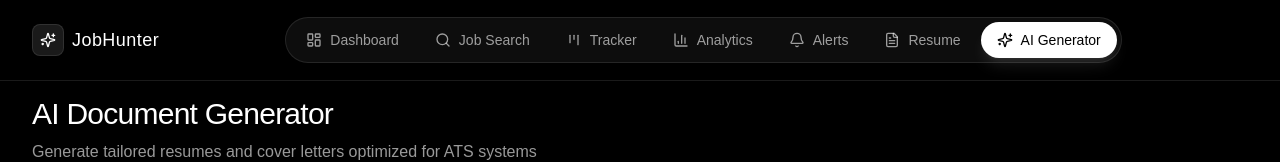
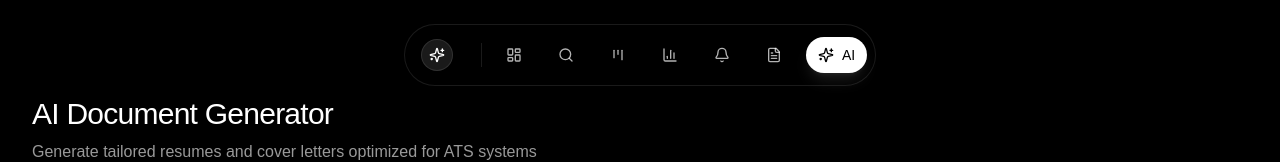
Before and after one commit to mu1ze/Job-Hunter, a React (Vite) app: page /generate in a window 1280 px wide. Shown: the top 162 px of the page. Built offline with nearby package versions, Linux system fonts and the light colour scheme; a web font is replaced by a local one.

Commit message:
Fixed the navbar

```diff
--- a/src/components/layout/Navbar.tsx
+++ b/src/components/layout/Navbar.tsx
@@ -12,45 +12,91 @@ import {
     Bell,
     User
 } from 'lucide-react'
-import { useState } from 'react'
+import { useState, useRef, useEffect } from 'react'
 import { useUserStore } from '../../stores'
 
 const navItems = [
     { path: '/dashboard', label: 'Dashboard', icon: LayoutDashboard },
-    { path: '/jobs', label: 'Job Search', icon: Search },
+    { path: '/jobs', label: 'Jobs', icon: Search },
     { path: '/tracker', label: 'Tracker', icon: Kanban },
-    { path: '/analytics', label: 'Analytics', icon: BarChart3 },
+    { path: '/analytics', label: 'Stats', icon: BarChart3 },
     { path: '/alerts', label: 'Alerts', icon: Bell },
     { path: '/resume', label: 'Resume', icon: FileText },
-    { path: '/generate', label: 'AI Generator', icon: Sparkles },
+    { path: '/generate', label: 'AI', icon: Sparkles },
 ]
 
 export default function Navbar() {
     const [isMobileMenuOpen, setIsMobileMenuOpen] = useState(false)
+    const [isExpanded, setIsExpanded] = useState(false)
     const location = useLocation()
     const { profile, logout } = useUserStore()
+    const navRef = useRef<HTMLDivElement>(null)
 
     const handleLogout = () => {
         logout()
         window.location.href = '/'
     }
 
+    // Stable hover: detect if mouse is within a slightly larger hit area or the pill itself
+    useEffect(() => {
+        const handleMouseMove = (e: MouseEvent) => {
+            if (window.innerWidth < 1024) return // Disable hover logic on mobile
+
+            if (navRef.current) {
+                const rect = navRef.current.getBoundingClientRect()
+                // Add a small buffer around the pill for stability
+                const buffer = 20
+                const isWithin =
+                    e.clientX >= rect.left - buffer &&
+                    e.clientX <= rect.right + buffer &&
+                    e.clientY >= rect.top - buffer &&
+                    e.clientY <= rect.bottom + buffer + 20 // Extra bottom buffer
+
+                if (isWithin && !isExpanded) {
+                    setIsExpanded(true)
+                } else if (!isWithin && isExpanded) {
+                    setIsExpanded(false)
+                }
+            }
+        }
+
+        window.addEventListener('mousemove', handleMouseMove)
+        return () => window.removeEventListener('mousemove', handleMouseMove)
+    }, [isExpanded])
+
     return (
-        <nav className="fixed top-0 left-0 right-0 z-50 transition-all duration-300 border-b border-white/10 bg-black/50 backdrop-blur-xl">
-            <div className="max-w-7xl mx-auto px-4 sm:px-6 lg:px-8">
-                <div className="flex items-center justify-between h-20">
-                    {/* Logo */}
-                    <Link to="/dashboard" className="flex items-center gap-2 group">
-                        <div className="w-8 h-8 rounded-lg flex items-center justify-center bg-white/10 backdrop-blur-md border border-white/10 group-hover:bg-white/20 transition-colors">
+        <div className="fixed top-6 left-0 right-0 z-50 flex justify-center px-4 pointer-events-none">
+            <nav
+                ref={navRef}
+                className={`
+                    pointer-events-auto
+                    relative flex items-center gap-2 p-1.5 rounded-full
+                    bg-black/40 backdrop-blur-2xl border border-white/10
+                    transition-all duration-500 ease-[cubic-bezier(0.23,1,0.32,1)]
+                    shadow-[0_8px_32px_rgba(0,0,0,0.5)]
+                    w-auto max-w-[95vw] px-2
+                `}
+            >
+                {/* Logo Section */}
+                <Link
+                    to="/dashboard"
+                    className="flex items-center gap-2 group p-2 rounded-full hover:bg-white/5 transition-colors shrink-0"
+                >
+                    <div className="w-8 h-8 rounded-full flex items-center justify-center bg-white/10 border border-white/10 group-hover:scale-110 transition-transform duration-300">
                         <Sparkles className="w-4 h-4 text-white" />
                     </div>
-                        <span className="font-medium text-lg text-white tracking-wide hidden sm:block">
+                    <span className={`
+                        font-medium text-white tracking-tight overflow-hidden transition-all duration-500
+                        ${isExpanded ? 'w-20 opacity-100 ml-1' : 'w-0 opacity-0'}
+                    `}>
                         JobHunter
                     </span>
                 </Link>
 
-                    {/* Desktop Nav */}
-                    <div className="hidden lg:flex items-center gap-1 bg-white/5 p-1 rounded-full border border-white/10 backdrop-blur-md">
+                <div className="h-6 w-px bg-white/10 mx-1" />
+
+                {/* Desktop Nav Items */}
+                <div className="hidden lg:flex items-center gap-1">
                     {navItems.map((item) => {
                         const isActive = location.pathname === item.path
                         const Icon = item.icon
@@ -59,65 +105,96 @@ export default function Navbar() {
                                 key={item.path}
                                 to={item.path}
                                 className={`
-                    flex items-center gap-2 px-4 py-2 rounded-full text-sm font-medium transition-all duration-300
+                                    flex items-center gap-2 px-3 py-2 rounded-full text-sm font-medium transition-all duration-300 group
                                     ${isActive
                                         ? 'bg-white text-black shadow-lg shadow-white/10'
-                                            : 'text-white/60 hover:text-white hover:bg-white/10'
+                                        : 'text-white/60 hover:text-white hover:bg-white/5'
                                     }
                                 `}
                             >
-                                    <Icon className="w-4 h-4" />
+                                <Icon className={`w-4 h-4 transition-transform duration-300 group-hover:scale-110 ${isActive ? '' : 'text-white/70'}`} />
+                                <span className={`
+                                    overflow-hidden transition-all duration-500 whitespace-nowrap
+                                    ${isActive
+                                        ? 'max-w-[100px] opacity-100'
+                                        : 'max-w-0 opacity-0 group-hover:max-w-[100px] group-hover:opacity-100'
+                                    }
+                                `}>
                                     {item.label}
+                                </span>
                             </Link>
                         )
                     })}
                 </div>
 
-                    {/* User Menu */}
-                    <div className="flex items-center gap-4">
+                {/* Mobile Icons (Visible when not expanded) */}
+                <div className="flex lg:hidden items-center gap-1">
+                    {navItems.slice(0, 3).map((item) => {
+                        const isActive = location.pathname === item.path
+                        const Icon = item.icon
+                        return (
+                            <Link key={item.path} to={item.path} className={`p-2 rounded-full ${isActive ? 'bg-white text-black' : 'text-white/60'}`}>
+                                <Icon className="w-4 h-4" />
+                            </Link>
+                        )
+                    })}
+                </div>
+
+                {/* Divider & User Menu */}
                 {profile && (
-                            <div className="hidden sm:flex items-center gap-2 pl-4 border-l border-white/10">
+                    <>
+                        <div className="h-6 w-px bg-white/10 mx-1 lg:block hidden" />
+                        <div className="flex items-center gap-1">
                             <Link
                                 to="/profile"
-                                    className="flex items-center gap-3 px-3 py-1.5 rounded-full hover:bg-white/5 transition-colors border border-transparent hover:border-white/10"
+                                className={`
+                                    flex items-center gap-2 p-1.5 rounded-full hover:bg-white/10 transition-all border border-transparent hover:border-white/10 group
+                                    ${location.pathname === '/profile' ? 'bg-white/10 pr-4' : ''}
+                                `}
                             >
-                                    <div className="text-right hidden md:block">
-                                        <p className="text-xs font-medium text-white/50 uppercase tracking-wider leading-none mb-1">
-                                            Account
-                                        </p>
-                                        <p className="text-sm font-medium text-white">
-                                            {profile.full_name?.split(' ')[0] || 'User'}
-                                        </p>
-                                    </div>
-                                    <div className="w-8 h-8 rounded-full bg-white/10 flex items-center justify-center border border-white/10">
+                                <div className="w-8 h-8 rounded-full bg-white/10 flex items-center justify-center border border-white/10 group-hover:bg-white/20 transition-colors">
                                     <User className="w-4 h-4 text-white" />
                                 </div>
+                                <div className={`
+                                    overflow-hidden transition-all duration-500
+                                    ${location.pathname === '/profile'
+                                        ? 'max-w-[120px] opacity-100 ml-1'
+                                        : 'max-w-0 opacity-0 group-hover:max-w-[120px] group-hover:opacity-100'
+                                    }
+                                `}>
+                                    <p className="text-[10px] font-medium text-white/40 uppercase tracking-wider leading-none mb-0.5">Account</p>
+                                    <p className="text-xs font-medium text-white truncate">{profile.full_name?.split(' ')[0]}</p>
+                                </div>
                             </Link>
+
                             <button
                                 onClick={handleLogout}
-                                    className="p-2 rounded-full text-white/60 hover:text-white hover:bg-white/10 transition-colors border border-transparent hover:border-white/10 ml-1"
+                                className={`
+                                    p-2 rounded-full text-white/40 hover:text-red-400 hover:bg-red-500/10 transition-all duration-500
+                                    ${isExpanded ? 'translate-x-0 opacity-100' : 'translate-x-10 opacity-0 pointer-events-none absolute'}
+                                `}
                                 title="Logout"
                             >
-                                    <LogOut className="w-5 h-5" />
+                                <LogOut className="w-4 h-4" />
                             </button>
                         </div>
+                    </>
                 )}
 
-                        {/* Mobile Menu Button */}
+                {/* Mobile Menu Toggle */}
                 <button
                     onClick={() => setIsMobileMenuOpen(!isMobileMenuOpen)}
-                            className="lg:hidden p-2 rounded-lg text-white hover:bg-white/10 transition-colors"
+                    className="lg:hidden p-2 rounded-full text-white hover:bg-white/10 transition-colors shrink-0"
                 >
-                            {isMobileMenuOpen ? <X className="w-6 h-6" /> : <Menu className="w-6 h-6" />}
+                    {isMobileMenuOpen ? <X className="w-5 h-5" /> : <Menu className="w-5 h-5" />}
                 </button>
-                    </div>
-                </div>
-            </div>
+            </nav>
 
-            {/* Mobile Menu */}
+            {/* Mobile Menu Backdrop */}
             {isMobileMenuOpen && (
-                <div className="lg:hidden bg-black/95 backdrop-blur-xl border-t border-white/10 min-h-screen fixed inset-0 top-20 z-40 p-4">
-                    <div className="space-y-2">
+                <div className="lg:hidden fixed inset-0 top-[88px] z-40 p-4 animate-fade-in pointer-events-auto">
+                    <div className="bg-black/95 backdrop-blur-2xl border border-white/10 rounded-3xl p-6 shadow-2xl h-fit max-h-[80vh] overflow-y-auto custom-scrollbar">
+                        <div className="grid gap-2">
                             {navItems.map((item) => {
                                 const isActive = location.pathname === item.path
                                 const Icon = item.icon
@@ -127,10 +204,10 @@ export default function Navbar() {
                                         to={item.path}
                                         onClick={() => setIsMobileMenuOpen(false)}
                                         className={`
-                    flex items-center gap-3 px-4 py-4 rounded-xl text-base font-medium transition-all duration-200
+                                            flex items-center gap-4 px-4 py-4 rounded-2xl text-base font-medium transition-all duration-200
                                             ${isActive
                                                 ? 'bg-white text-black'
-                                            : 'text-white/60 hover:text-white hover:bg-white/10'
+                                                : 'text-white/60 hover:text-white hover:bg-white/5'
                                             }
                                         `}
                                     >
@@ -142,7 +219,7 @@ export default function Navbar() {
                             <div className="pt-4 mt-4 border-t border-white/10">
                                 <button
                                     onClick={handleLogout}
-                                className="w-full flex items-center gap-3 px-4 py-4 rounded-xl text-base font-medium text-red-400 hover:bg-red-500/10 transition-colors"
+                                    className="w-full flex items-center gap-4 px-4 py-4 rounded-2xl text-base font-medium text-red-400 hover:bg-red-500/10 transition-colors"
                                 >
                                     <LogOut className="w-5 h-5" />
                                     Logout
@@ -150,7 +227,8 @@ export default function Navbar() {
                             </div>
                         </div>
                     </div>
+                </div>
             )}
-        </nav>
+        </div>
     )
 }
```
Lines whose indentation alone changed are shown as unchanged.
